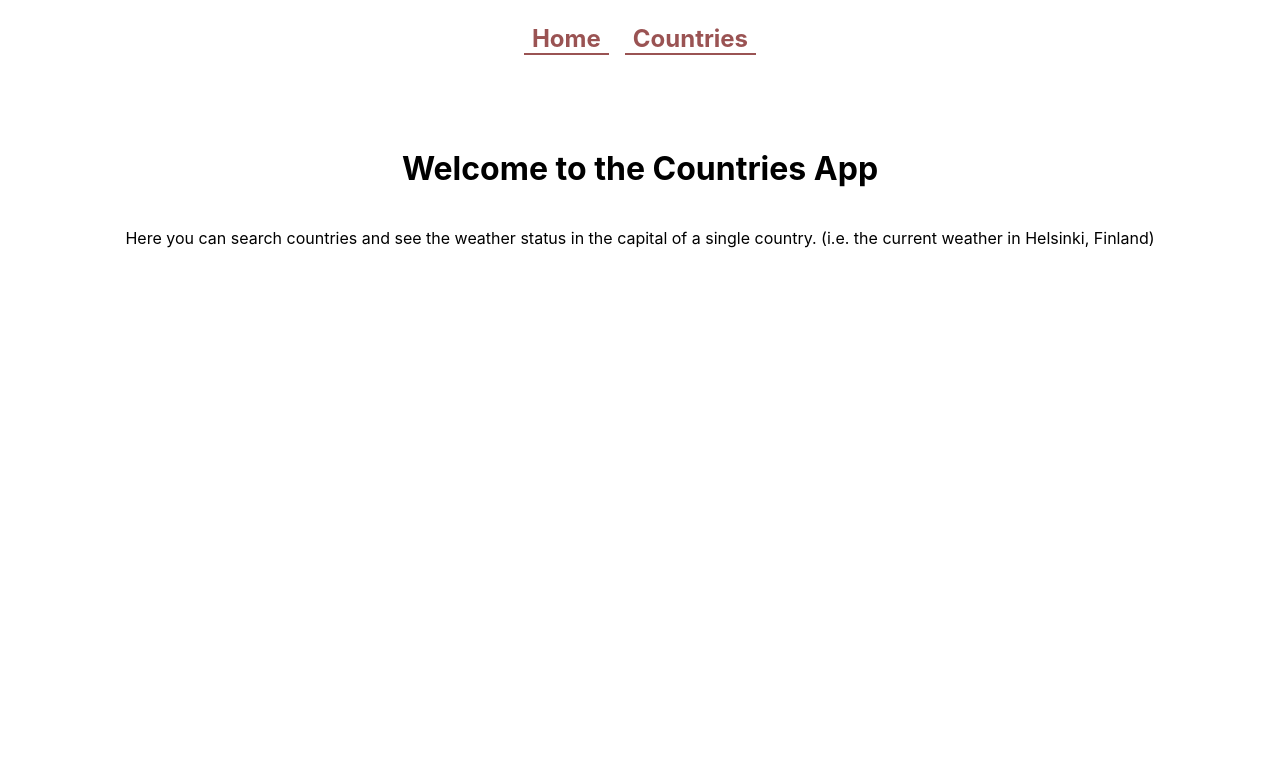
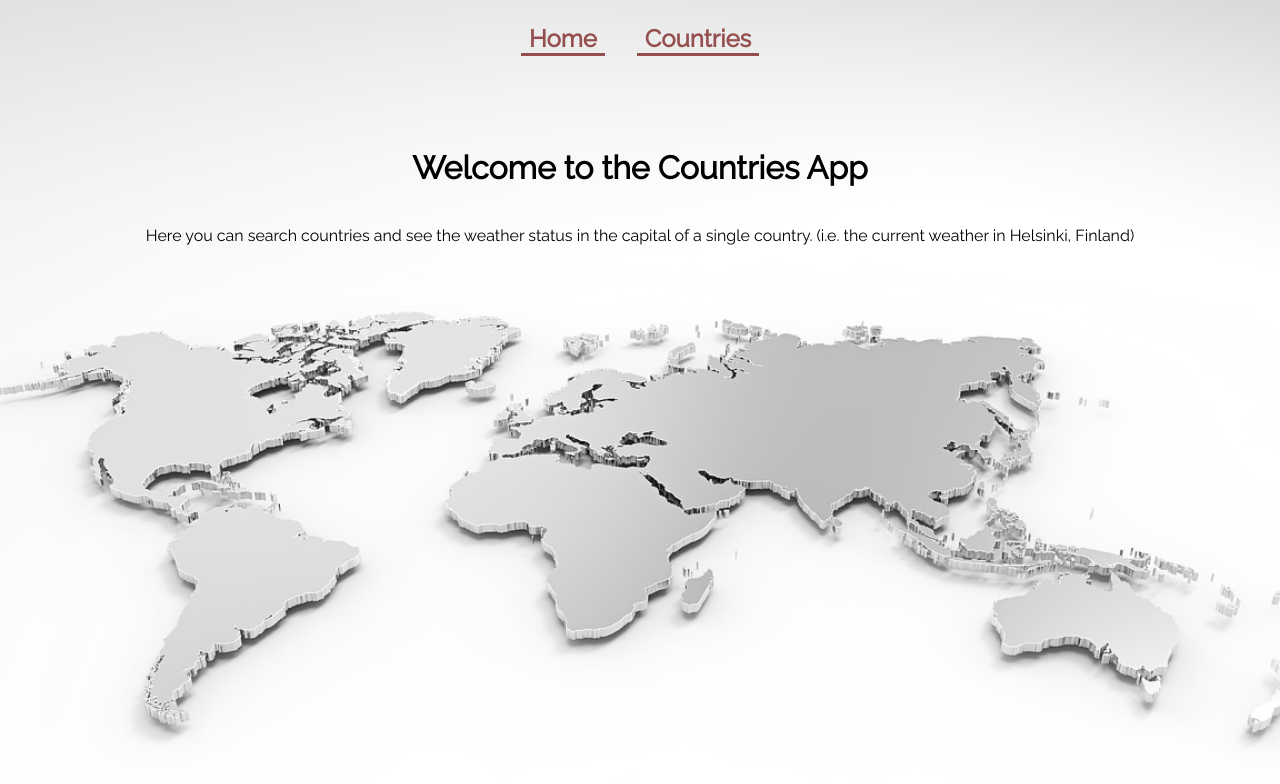
Before and after one commit to remuollinen/react-countries, a React (Create React App) app: page / in a window 1280 px wide. Shown: the top 784 px of the page. Built offline with nearby package versions, Linux system fonts and the light colour scheme.

Commit message:
added bg image, changed styles

```diff
--- a/src/App.css
+++ b/src/App.css
@@ -9,6 +9,8 @@
 	flex-direction: column;
 	align-items: center;
 	font-family: "Raleway", sans-serif;
+	background: url("./bg.png") no-repeat fixed center/cover;
+	min-height: 100vh;
 }
 
 nav ul {
@@ -20,14 +22,14 @@ nav ul {
 }
 
 nav ul li a {
-	margin: 0.5rem;
+	margin: 0 1rem;
 	padding: 0 0.5rem;
 	font-size: 1.5rem;
 	text-decoration: none;
-	font-weight: 700;
+	font-weight: 800;
 	color: var(--highlight);
 	cursor: pointer;
-	border-bottom: 2px solid var(--highlight);
+	border-bottom: 3px solid var(--highlight);
 }
 
 header {
@@ -65,9 +67,8 @@ main {
 }
 
 .loader {
-	margin: 10rem 0;
 	display: block;
-	font-size: 4rem;
+	font-size: 5rem;
 }
 
 .country-card {
@@ -79,12 +80,13 @@ main {
 	margin: 0.5rem 0;
 	margin: 0.5rem;
 	position: relative;
-	box-shadow: 0 0 3px black;
+	box-shadow: 0 0 5px black;
 	transition: all 0.2s ease-in-out;
+	background-color: white;
 }
 
 .country-card:hover {
-	box-shadow: 0 0 13px black;
+	box-shadow: 0 0 15px black;
 }
 
 p {
@@ -138,6 +140,7 @@ span {
 	justify-content: center;
 	align-items: center;
 	margin: 2rem 0 0 0;
+	background-color: white;
 }
 
 .country-single {
@@ -147,7 +150,7 @@ span {
 	border-radius: 5px;
 	padding: 0;
 	position: relative;
-	box-shadow: 0 0 3px black;
+	box-shadow: 0 0 15px black;
 }
 
 .country-single img {
--- a/src/App.js
+++ b/src/App.js
@@ -20,7 +20,8 @@ const RouteWrapper = (props) => {
 
 const App = () => {
 	return (
-		<BrowserRouter className="app">
+		<div className="app">
+			<BrowserRouter>
 				<nav>
 					<ul>
 						<li>
@@ -37,6 +38,7 @@ const App = () => {
 					<Route path="countries/:capital" element={<RouteWrapper />} />
 				</Routes>
 			</BrowserRouter>
+		</div>
 	);
 };
 
--- a/src/components/CountrySingle.js
+++ b/src/components/CountrySingle.js
@@ -31,9 +31,6 @@ class CountrySingle extends Component {
 				weather: res[1].data,
 				isLoading: false,
 			});
-			console.log(this.state.weather);
-			console.log(this.state.country);
-			// console.log(this.state.weather.main.temp);
 		});
 	}
 
@@ -106,7 +103,7 @@ class CountrySingle extends Component {
 							</p>
 							<img
 								className="weather-icon"
-								src={`http://openweathermap.org/img/wn/${this.state.weather.weather[0].icon}@2x.png`}
+								src={`http://openweathermap.org/img/w/${this.state.weather.weather[0].icon}.png`}
 								alt={`${this.state.weather.weather[0].description} weather icon`}
 							/>
 						</div>
```
Also changed, not shown: src/bg.png (added). Lines whose indentation alone changed are shown as unchanged.
